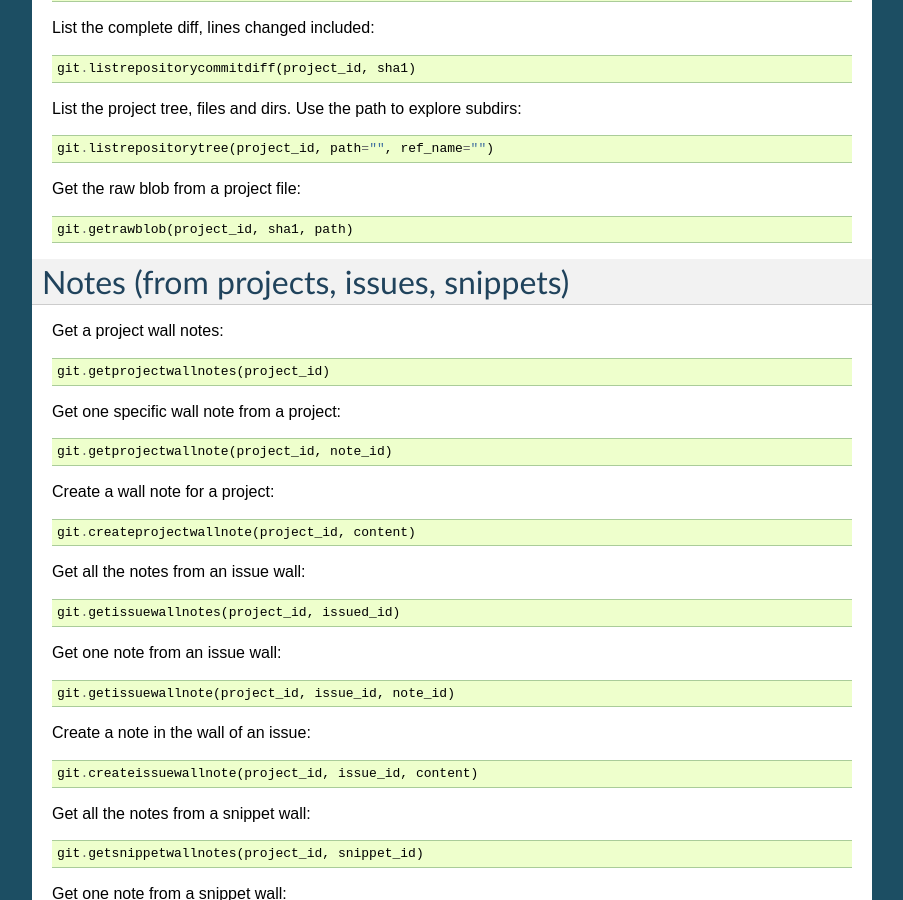
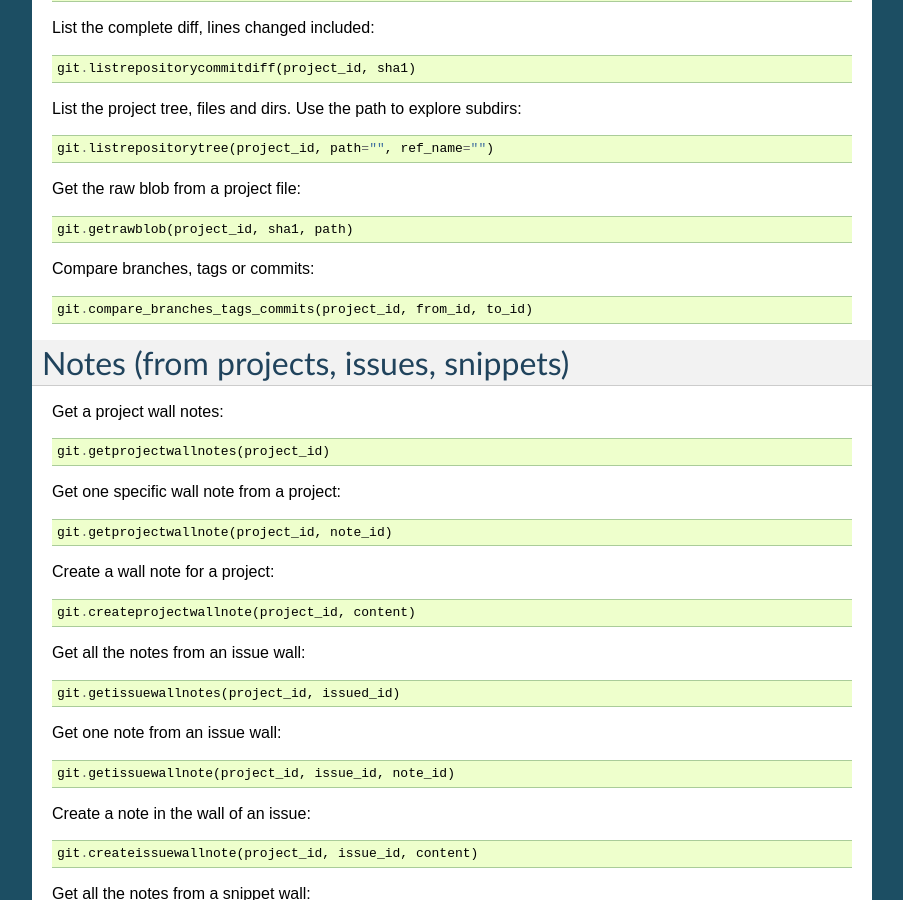
Before and after one commit to pyapi-gitlab/pyapi-gitlab, a Sphinx documentation site: the page built from docs/index.rst, in a window 1280 px wide and 900 px high, scrolled down 8843 px. Shown: the whole window, without its empty margins (198-1101 px from the left). Built offline with Sphinx 7.4.7, drawn with Linux system fonts in a browser that asks for light colours.

Commit message:
docs/index.rst: add info about compare branches, tags or commits

```diff
--- a/docs/index.rst
+++ b/docs/index.rst
@@ -470,6 +470,9 @@ Get the raw blob from a project file::
 
     git.getrawblob(project_id, sha1, path)
 
+Compare branches, tags or commits::
+
+    git.compare_branches_tags_commits(project_id, from_id, to_id)
 
 Notes (from projects, issues, snippets)
 =======================================
```
